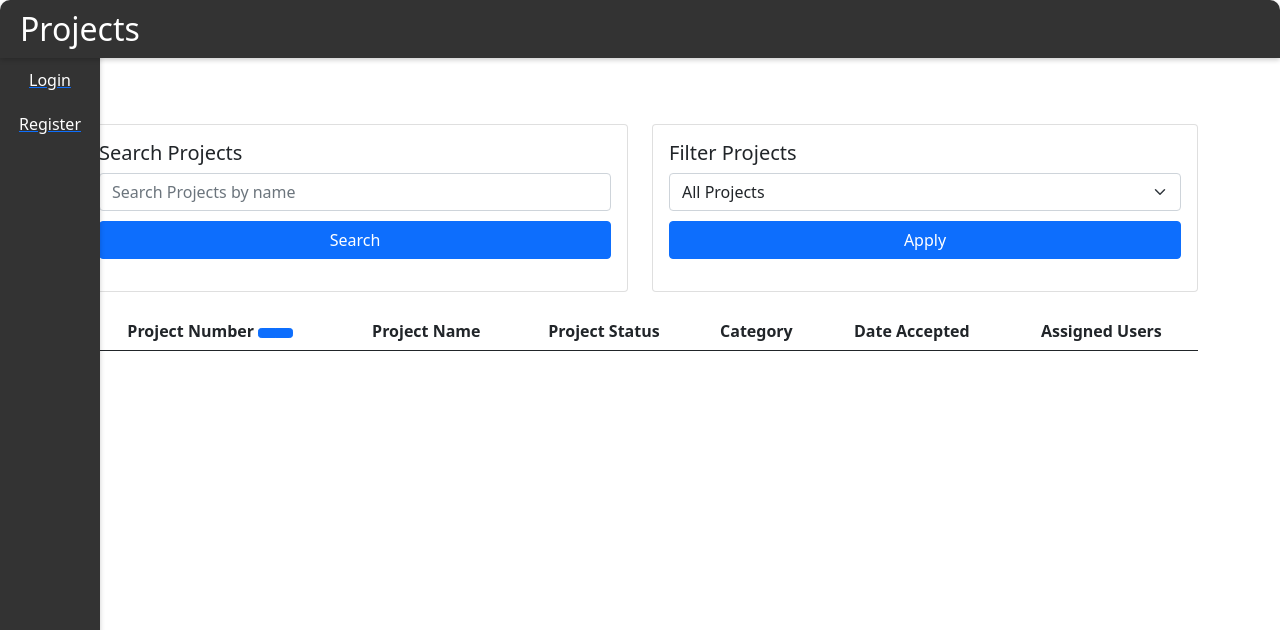
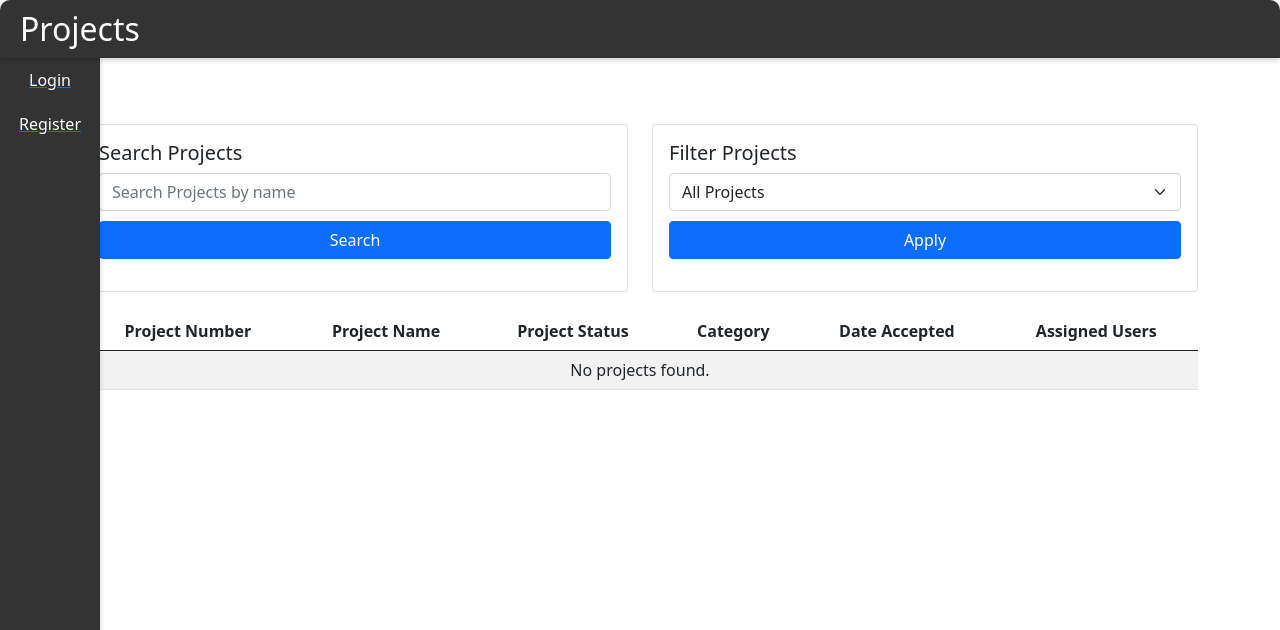
Before and after one commit to MHeggy/pms-badger, a CodeIgniter 4 app: template app/Views/PMS/projects.php in a window 1280 px wide. Shown: the top 630 px of the page. Run offline with PHP 8.4 and a stand-in for CodeIgniter, Linux system fonts and the light colour scheme; the template is opened without the code that fills it, so the values that code supplies are empty; some libraries are stand-ins or nearby versions.

Commit message:
updated the ProjectsController search() method, projects.php view file, and projects.js file

```diff
--- a/app/Views/PMS/projects.php
+++ b/app/Views/PMS/projects.php
@@ -52,32 +52,23 @@
         <!-- Table headers -->
         <thead>
         <tr>
-                <th>
-                    Project Number
-                    <div class="btn-group" role="group">
-                        <button type="button" class="btn btn-sm btn-primary" onclick="sortProjects('asc')">
-                            <i class="bi bi-arrow-up"></i>
-                        </button>
-                        <button type="button" class="btn btn-sm btn-primary" onclick="sortProjects('desc')">
-                            <i class="bi bi-arrow-down"></i>
-                        </button>
-                    </div>
-                </th>
+            <th>Project Number</th>
             <th>Project Name</th>
             <th>Project Status</th>
-                <th>Category</th> <!-- New Column -->
+            <th>Category</th>
             <th>Date Accepted</th>
             <th>Assigned Users</th>
         </tr>
         </thead>
         <!-- Table body -->
         <tbody id="project_list">
+        <?php if (!empty($projects)): ?>
             <?php foreach ($projects as $project): ?>
                 <!-- Table rows -->
                 <tr data-project-id="<?= $project['projectID'] ?>">
                     <td>
                         <a href="<?= base_url('projects/details/' . $project['projectID']) ?>">
-                            <?= $project['projectNumber'] ?>
+                            <?= esc($project['projectNumber']) ?>
                         </a>
                     </td>
                     <td>
@@ -86,7 +77,7 @@
                         </a>
                     </td>
                     <td><?= esc($project['statusName']) ?></td>
-                    <td><?= esc(str_replace(',', ', ', $project['categoryNames'])) ?></td> <!-- Updated Data -->
+                    <td><?= esc(str_replace(',', ', ', $project['categoryNames'])) ?></td>
                     <td><?= esc($project['dateAccepted']) ?></td>
                     <td>
                         <?php if (!empty($project['assignedUsers'])): ?>
@@ -101,6 +92,11 @@
                     </td>
                 </tr>
             <?php endforeach; ?>
+        <?php else: ?>
+            <tr>
+                <td colspan="6">No projects found.</td>
+            </tr>
+        <?php endif; ?>
         </tbody>
     </table>
 </div>
```
Also changed, not shown: app/Controllers/ProjectsController.php (+4 -4 lines), public/assets/js/projects.js. Lines whose indentation alone changed are shown as unchanged.
